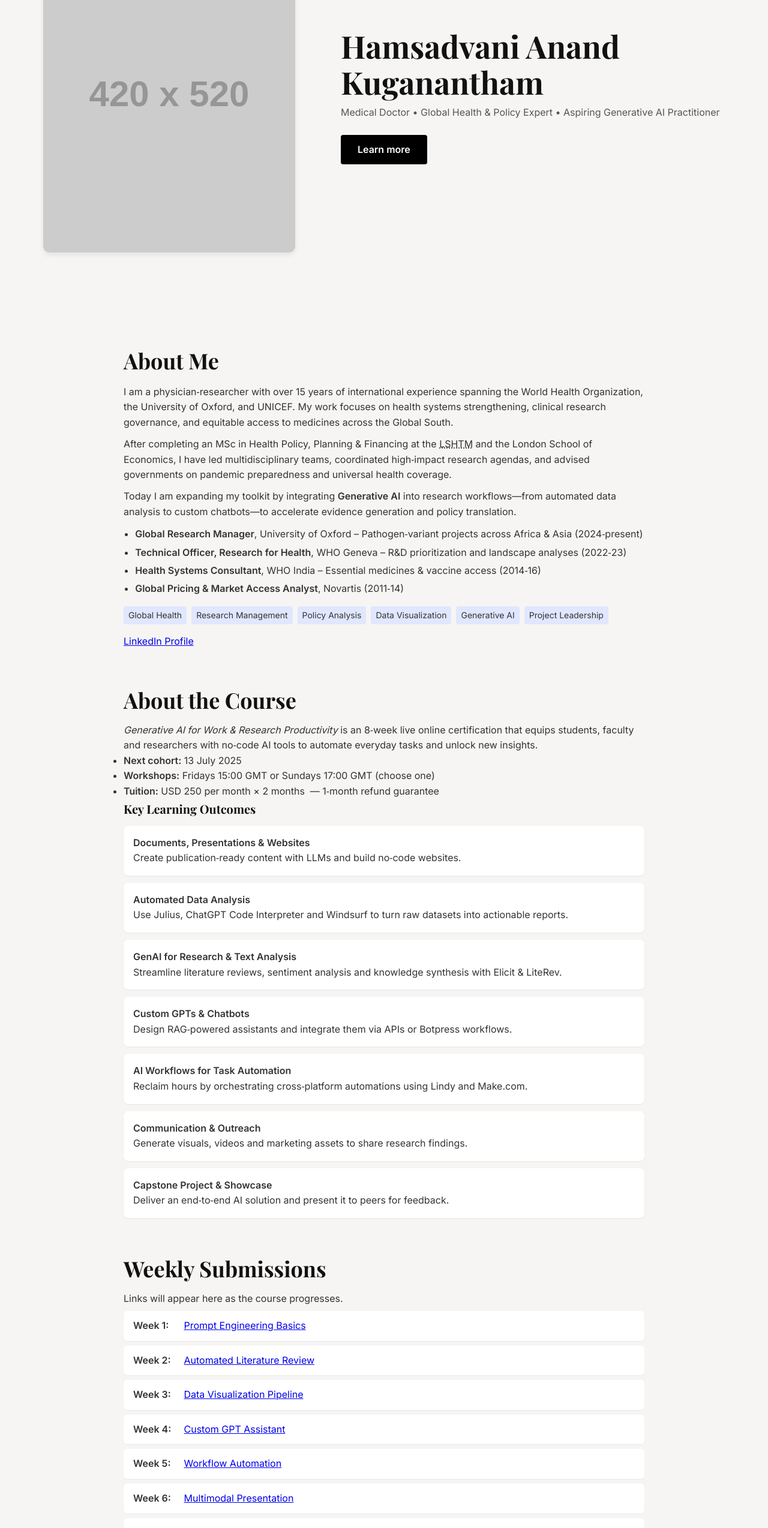
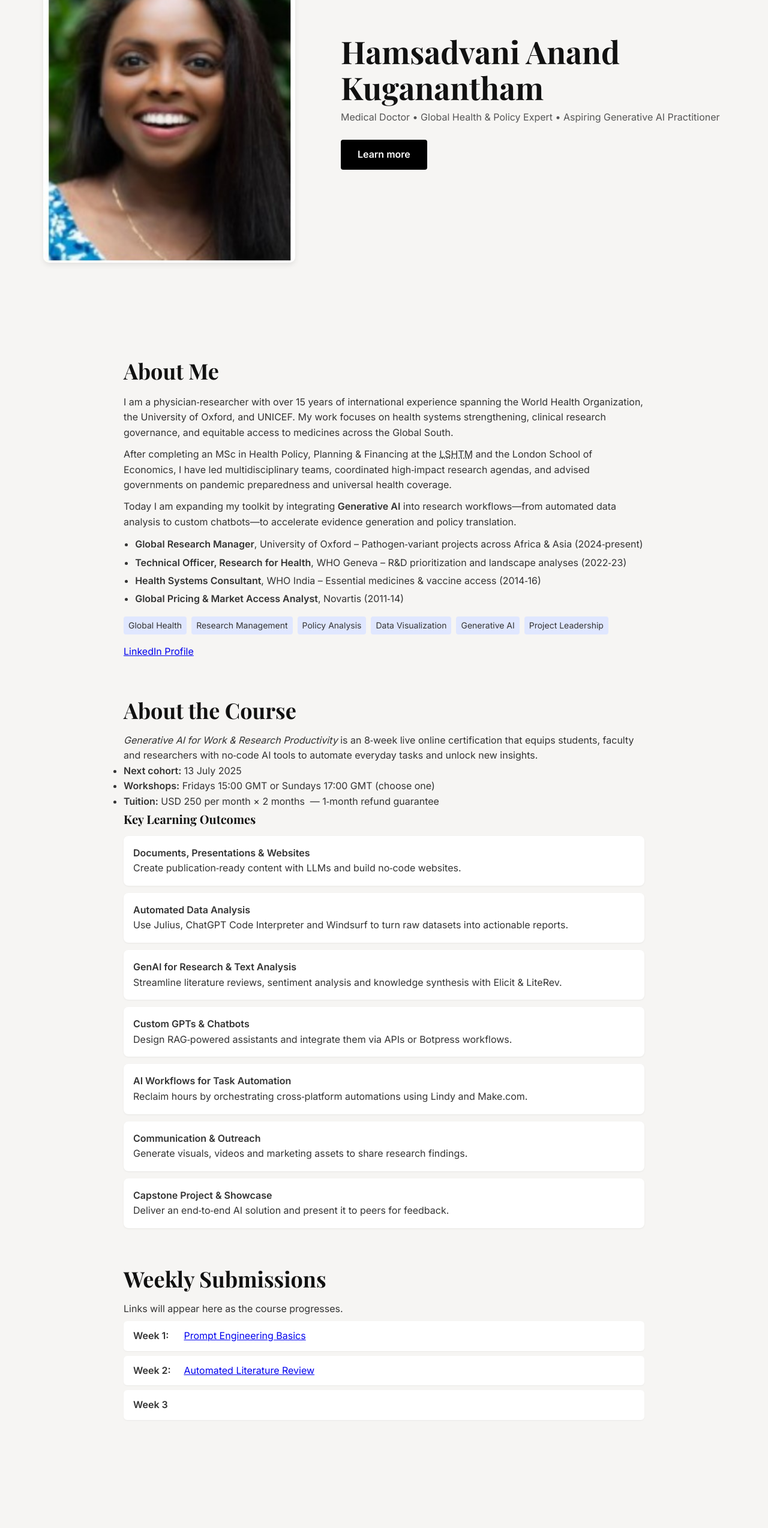
Before and after one commit to Hamsadvani/new, a plain HTML site: page index.html in a window 1280 px wide. Shown: the part 240-2788 px from the top of the page at 60% size. After the commit the page ends 2664 px from the top, so only its background shows below. Drawn offline with nearby package versions, Linux system fonts and the light colour scheme; placeholder pictures from the web are drawn by us.

Commit message:
Update index.html

```diff
--- a/index.html
+++ b/index.html
@@ -74,7 +74,7 @@
 
   <!-- Hero Section -->
   <section class="hero">
-    <img src="https://via.placeholder.com/420x520?text=Your+Photo" alt="Photo of Hamsadvani" class="hero-img">
+    <img src="https://raw.githubusercontent.com/Hamsadvani/new/main/Passport_size_photo.jpeg" alt="Photo of Hamsadvani Anand Kuganantham" class="hero-img">
     <div class="hero-content">
       <h1>Hamsadvani Anand Kuganantham</h1>
       <p>Medical Doctor • Global Health &amp; Policy Expert • Aspiring Generative&nbsp;AI&nbsp;Practitioner</p>
@@ -148,17 +148,4 @@
     <ol class="submissions-list">
       <li><span>Week&nbsp;1:</span> <a href="#" title="Coming soon">Prompt Engineering Basics</a></li>
       <li><span>Week&nbsp;2:</span> <a href="#" title="Coming soon">Automated Literature Review</a></li>
-      <li><span>Week&nbsp;3:</span> <a href="#" title="Coming soon">Data Visualization Pipeline</a></li>
-      <li><span>Week&nbsp;4:</span> <a href="#" title="Coming soon">Custom GPT Assistant</a></li>
-      <li><span>Week&nbsp;5:</span> <a href="#" title="Coming soon">Workflow Automation</a></li>
-      <li><span>Week&nbsp;6:</span> <a href="#" title="Coming soon">Multimodal Presentation</a></li>
-      <li><span>Week&nbsp;7:</span> <a href="#" title="Coming soon">Capstone Planning</a></li>
-      <li><span>Week&nbsp;8:</span> <a href="#" title="Coming soon">Capstone Showcase</a></li>
-    </ol>
-  </section>
-
-  <footer>
-    © 2025 Hamsadvani Anand Kuganantham &nbsp;| Portfolio for the GRAPH Network “Generative AI for Work &amp; Research” Course
-  </footer>
-</body>
-</html>
+      <li><span>Week&nbsp;3
```
